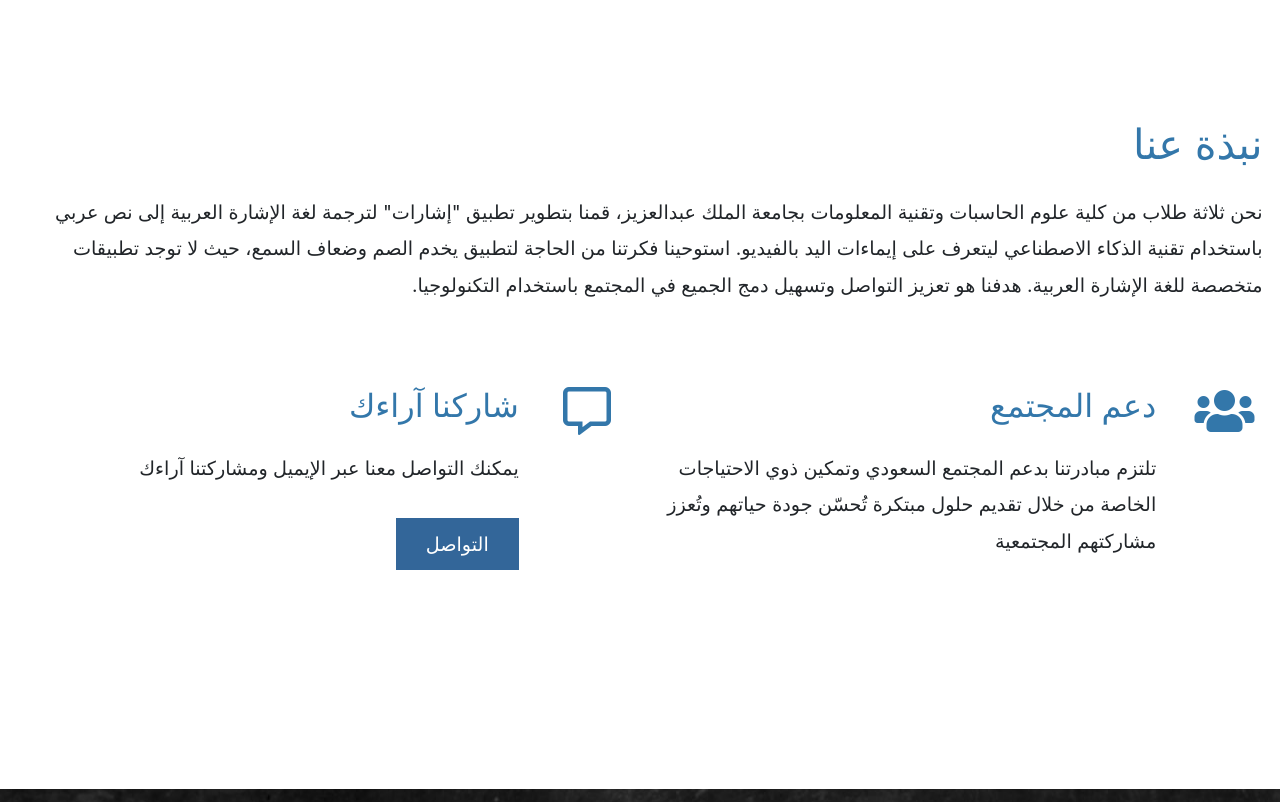
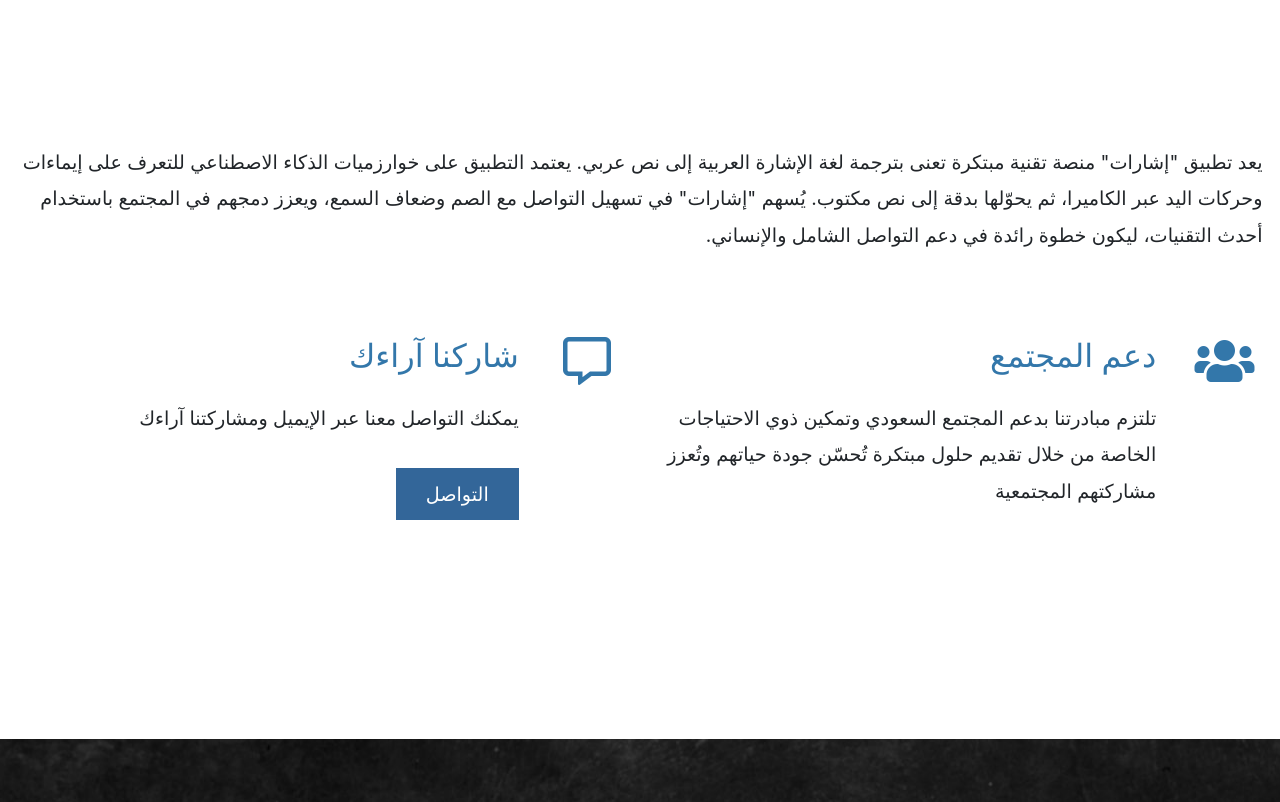
Before and after one commit to Abdulrahman-Saud-Alharbi/Esharat-Website, a plain HTML site: page index.html in a window 1280 px wide. Shown: the part 1180-1982 px from the top of the page. Drawn offline with Linux system fonts and the light colour scheme.

Commit message:
Update index.html quick 1

```diff
--- a/index.html
+++ b/index.html
@@ -71,9 +71,9 @@ https://www.tooplate.com/view/2117-infinite-loop
             <div class="row tm-content-box"><!-- first row -->
                 <div class="col-lg-12 col-xl-12">
                     <div class="tm-intro-text-container">
-                        <h2 class="tm-text-primary mb-4 tm-section-title">نبذة عنا</h2>
+                        <h2 class="tm-text-primary mb-4 tm-section-title"></h2>
                         <p class="mb-4 tm-intro-text">
-                          نحن ثلاثة طلاب من كلية علوم الحاسبات وتقنية المعلومات بجامعة الملك عبدالعزيز، قمنا بتطوير تطبيق "إشارات" لترجمة لغة الإشارة العربية إلى نص عربي باستخدام تقنية الذكاء الاصطناعي ليتعرف على إيماءات اليد بالفيديو. استوحينا فكرتنا من الحاجة لتطبيق يخدم الصم وضعاف السمع، حيث لا توجد تطبيقات متخصصة للغة الإشارة العربية. هدفنا هو تعزيز التواصل وتسهيل دمج الجميع في المجتمع باستخدام التكنولوجيا.</p>
+                          يعد تطبيق "إشارات" منصة تقنية مبتكرة تعنى بترجمة لغة الإشارة العربية إلى نص عربي. يعتمد التطبيق على خوارزميات الذكاء الاصطناعي للتعرف على إيماءات وحركات اليد عبر الكاميرا، ثم يحوّلها بدقة إلى نص مكتوب. يُسهم "إشارات" في تسهيل التواصل مع الصم وضعاف السمع، ويعزز دمجهم في المجتمع باستخدام أحدث التقنيات، ليكون خطوة رائدة في دعم التواصل الشامل والإنساني.</p>
                     </div>
                 </div>
 
```
